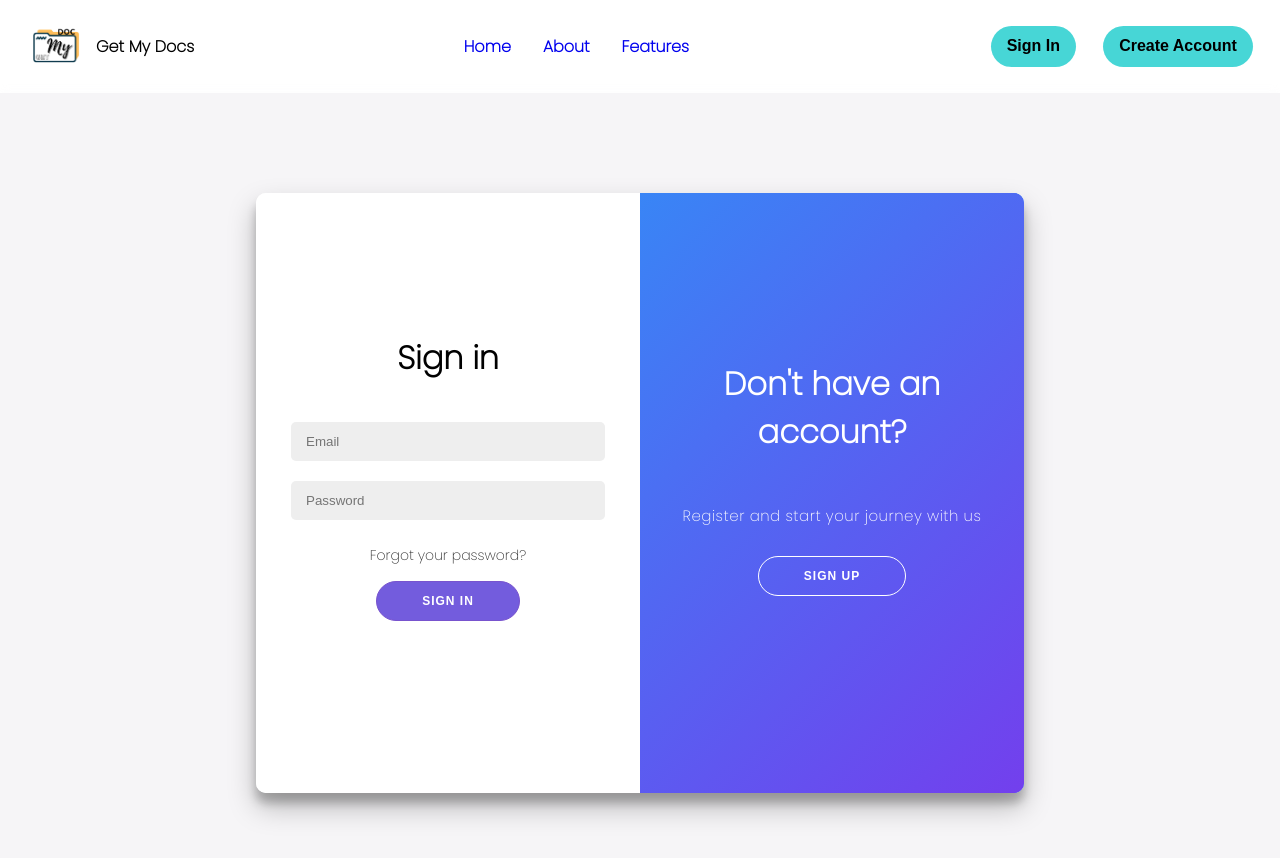
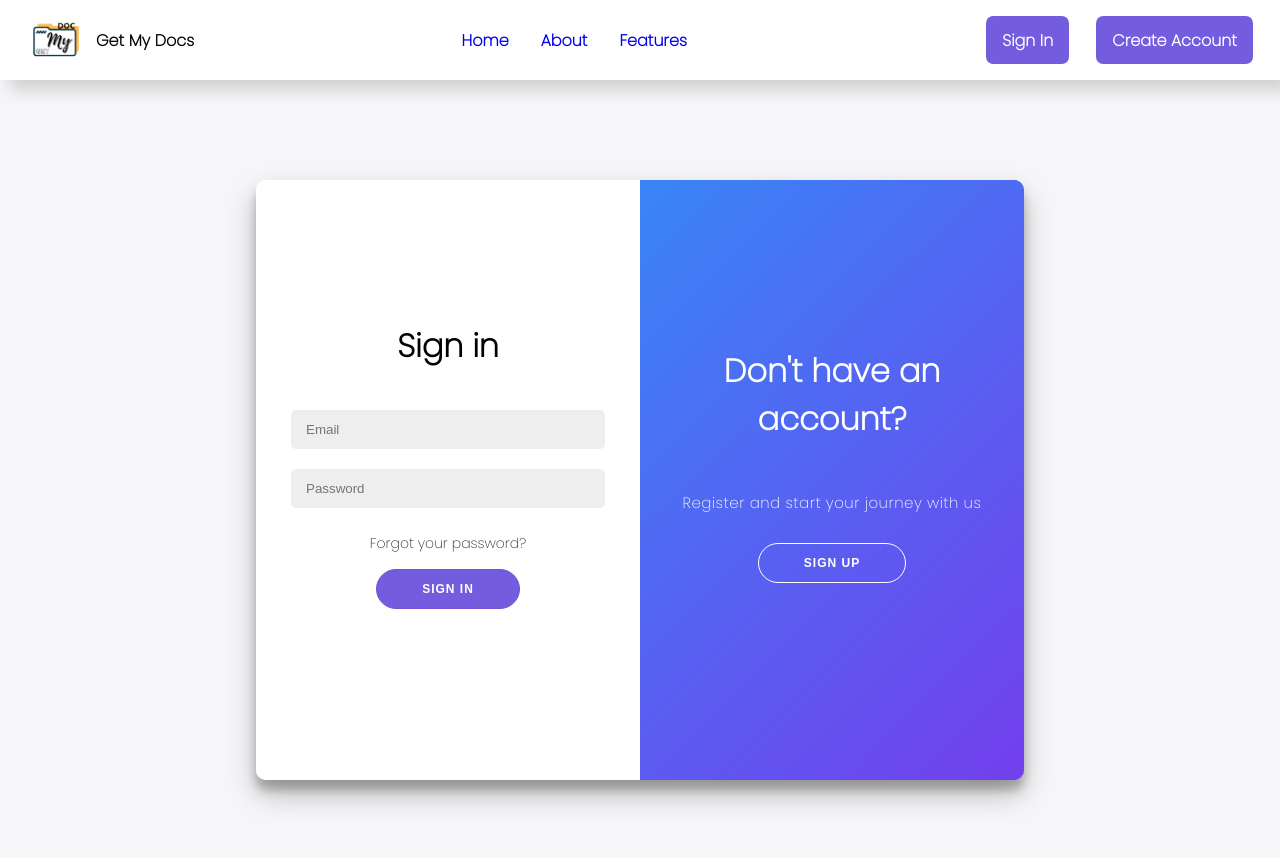
Before and after one commit to Metaverse-Of-Asansol/Get-My-Doc, a React (Vite) app in the folder Client/: page /login in a window 1280 px wide. Shown: the top 858 px of the page. Built offline with nearby package versions, Linux system fonts and the light colour scheme; a web font is replaced by a local one.

Commit message:
UI Improved

```diff
--- a/Client/src/Components/Styles/Navbar.css
+++ b/Client/src/Components/Styles/Navbar.css
@@ -1,11 +1,11 @@
 .nav{
     width:100%;
-    padding:1.4rem 0;
+    padding:1rem 0;
     position: relative;
     z-index: 10;
     backdrop-filter: blur(5px);
     background-color: rgb(255, 255, 255, 0.1);
-    box-shadow: 10px 10px 15px rgb(255, 255, 255, 0.1);
+    box-shadow: 10px 10px 15px rgba(24, 20, 20, 0.164);
 }
 .navContent{
     width: 100%;
@@ -39,14 +39,22 @@
     color: black;
 }
 .nav-link-items{
-    font-weight: 600;
+    font-size:1rem;
+    font-weight: 900;
     color: black;
 }
 .nav-btn{
-    background-color: rgb(71, 214, 214);
+    padding: 0.7rem 1rem;
+    background-color: #735cdd;
+    border-radius: 0.45rem;
+    cursor: pointer;
+    border: none;
+    transition: 500ms;
+    font-size: 1rem;
+    color: #ffff;
     font-weight: 600;
-    color: black;
     margin-right: 1.7rem ;
+    font-family: 'Poppins', sans-serif;
 }
 .menu-btn{
     display: none;
--- a/Client/src/Components/Styles/Tags_boxes.css
+++ b/Client/src/Components/Styles/Tags_boxes.css
@@ -7,7 +7,7 @@
     flex-direction: column;
     justify-content: space-around;
     align-items: center;
-    box-shadow: 10px 10px 15px rgb(220, 220, 220);
+    box-shadow: 5px 5px 15px 7px rgb(216, 216, 216);
     border-radius: 12px;
 }
 .tag_name{
--- a/Client/src/Pages/Alldocuments.jsx
+++ b/Client/src/Pages/Alldocuments.jsx
@@ -48,14 +48,14 @@ const Alldocuments = () => {
     <main className="main_section AllDocs_main">
       <div className="All_doc_head">
         <h1>All Document Related To {tag}</h1>
-        Here all the documents of specific tag will be displayed
+        Here All The Documents Of Specific Tag Will Be Displayed
       </div>
 
         {console.log(docs)}
         <div className="tags_wrapper_div">
         {docs.map((doc, index) => {
           return (
-            <Link key={index} to={`/doc/${doc._id}`}>
+            <Link style={{textDecoration : "none"}} key={index} to={`/doc/${doc._id}`}>
                 {/* <span>
                   <h4>{doc.docTitle}</h4> <code>{doc.docTags}</code>
                 </span> */}
@@ -65,7 +65,7 @@ const Alldocuments = () => {
         })}
         </div>
         <form>
-          <Link to={`/docs/${tag}/createDocument`}>
+          <Link style={{textDecoration : "none"}} to={`/docs/${tag}/createDocument`}>
             <button className="btn C_doc_btn">Create Document</button>
           </Link>
         </form>
--- a/Client/src/Pages/Dashboard.jsx
+++ b/Client/src/Pages/Dashboard.jsx
@@ -41,7 +41,7 @@ const Dashboard = () => {
         <div className="tags_wrapper_div">
         {tags.map((tag, index) => {
           return (
-              <Link style={{textDecoration : "none"}} to={`/tagblock/${tag}`}>
+              <Link key={index} style={{textDecoration : "none"}} to={`/tagblock/${tag}`}>
                 <Tags_boxes tagName={tag} tagImg={folder}/>
               </Link>
           );
--- a/Client/src/Pages/Home.jsx
+++ b/Client/src/Pages/Home.jsx
@@ -1,10 +1,26 @@
-import React from "react";
+import React, {useEffect, useState} from "react";
 import './Styles/Home.css'
 import Base from "../Base";
-import { Link } from "react-router-dom";
+import { Link, useNavigate } from "react-router-dom";
 
 
 const Home = () => {
+  let navigate = useNavigate();
+  const [tokenChecker, setTokenChecker] = useState(false);
+  async function tokenCheker() {
+    const authToken = localStorage.getItem("token");
+    if (authToken) {
+      setTokenChecker(true);
+    }else{
+      // setTokenChecker()
+      navigate("/");
+
+    }
+  }
+
+  useEffect(() => {
+    tokenCheker();
+  }, [tokenChecker]);
   return (
     <Base>
       <section className="hero">
@@ -12,14 +28,18 @@ const Home = () => {
           <h2 className="hero-text-body dislay-1">Get Your Docs All at One Place </h2>
           <h2 className="hero-text-body dislay-2">Everything Personalized</h2>
           <p className="hero-text-bottom">
-          Keep you documents portable, accesible and secure!
+          Keep you documents Portable, Accesible and Secure !
           </p>
-          <Link to="/register"><button className="btn">Sign Up</button></Link>
+          {console.log("7777777", tokenChecker)}
+          {tokenChecker ? (<></>) : (
+            <>
+            <Link to="/register"><button className="btnsign">Create Your Account</button></Link>
+            </>
+          )}
+
         </div>
         <div className="hero-img">
             <img className="folder-img" src="https://res.cloudinary.com/sahebcloud/image/upload/v1649603214/documents-animate_pkwl2h.svg" alt="hero-image" />
-            {/* <img className="Figures fig1" src="/assets/illusFigure3.png" alt="figure1" /> */}
-            <img className="Figures fig2" src="/assets/illusFigure4.png" alt="figure2" />
         </div>
       </section>
     </Base>
--- a/Client/src/Pages/Styles/Dashboard.css
+++ b/Client/src/Pages/Styles/Dashboard.css
@@ -4,12 +4,15 @@
     margin: 0 auto;
 }
 .tags_wrapper_div{
-    display: grid;
+    display: flex;
     grid-template-columns: repeat(5, 1fr);
     place-items: center;
-    /* flex-direction: row; */
+    flex-wrap: wrap;
+    flex-direction: row;
     max-width: 100%;
     border: 1px;
+    /* align-items: center; */
+    justify-content: center;
 }
 .create_btn_wrapper{
     width: 100%;
--- a/Client/src/Pages/Styles/Home.css
+++ b/Client/src/Pages/Styles/Home.css
@@ -56,6 +56,20 @@
   height: 100%;
   width: 100%;
 }
+.btnsign{
+  margin: 1.2em;
+    padding: 0.7rem 1rem;
+    background-color: #735cdd;
+    border-radius: 0.45rem;
+    cursor: pointer;
+    border: none;
+    transition: 500ms;
+    font-size: 1rem;
+    color: #ffff;
+    font-weight: 600;
+    margin-right: 1.7rem ;
+    font-family: 'Poppins', sans-serif;
+}
 .Figures {
   position: absolute;
   top: 0;
--- a/Client/src/Pages/Styles/index.module.css
+++ b/Client/src/Pages/Styles/index.module.css
@@ -1,13 +1,13 @@
 :root {
-    --primary: #9d174d;
+    --primary: #735cdd;
   }
   .member_section {
-    min-height: 100vh;
+    min-height: 80vh;
     display: flex;
     justify-content: center;
     align-items: center;
     flex-wrap: wrap;
-    background-color: rgb(188, 188, 188);
+    background-color: rgb(255, 255, 255);
   }
 
   .card {
@@ -20,6 +20,7 @@
     width: 260px;
     height: 275px;
     transition: all 0.5s;
+    box-shadow: 5px 5px 15px 7px rgb(216, 216, 216);
   }
   .card::before {
     content: "";
```
